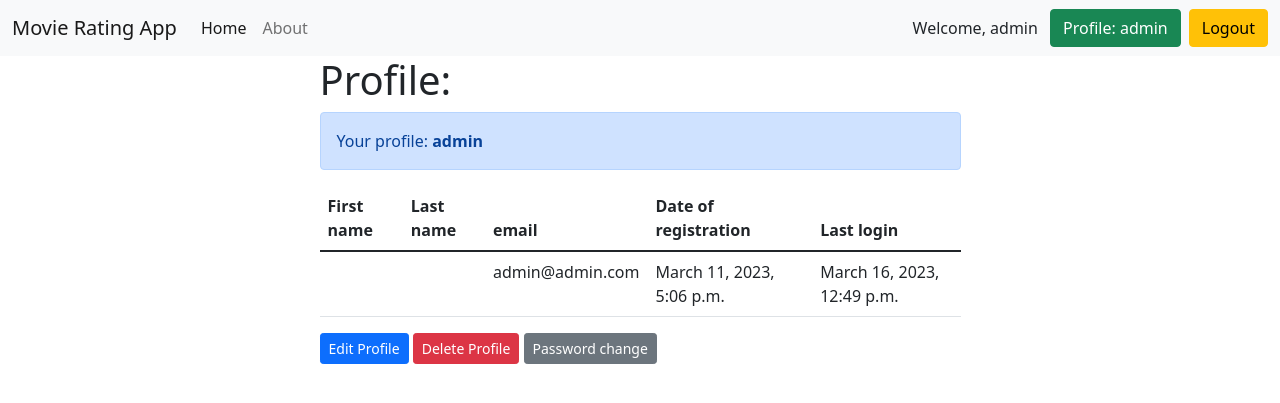
After one commit to Falco13/movie_rating, a Django app: page /users/profile/ in a window 1280 px wide. The commit adds this page. Shown: the top 403 px of the page. Run offline with Django 4.2, Linux system fonts and the light colour scheme; a user stored in the database is signed in.

Commit message:
fix home template and added user profile

```diff
--- /dev/null
+++ b/accounts/templates/accounts/profile.html
@@ -0,0 +1,36 @@
+{% extends 'base.html' %}
+
+{% block title %}Profile{% endblock %}
+
+
+{% block content %}
+
+<h1>Profile:</h1>
+<div class="alert alert-primary" role="alert">Your profile: <b>{{ user.username }}</b></div>
+
+<table class="table">
+    <thead>
+    <tr>
+        <th scope="col">First name</th>
+        <th scope="col">Last name</th>
+        <th scope="col">email</th>
+        <th scope="col">Date of registration</th>
+        <th scope="col">Last login</th>
+    </tr>
+    </thead>
+    <tbody>
+    <tr>
+        <td>{{ user.first_name }}</td>
+        <td>{{ user.last_name }}</td>
+        <td>{{ user.email }}</td>
+        <td>{{ user.date_joined }}</td>
+        <td>{{ user.last_login }}</td>
+    </tr>
+    </tbody>
+</table>
+
+<a href="#}" class="btn btn-primary btn-sm">Edit Profile</a>
+<a href="#" class="btn btn-danger btn-sm">Delete Profile</a>
+<a href="#" class="btn btn-secondary btn-sm">Password change</a>
+
+{% endblock %}
--- a/accounts/urls.py
+++ b/accounts/urls.py
@@ -1,9 +1,10 @@
 from django.urls import path
-from accounts.views import register, user_logout, user_login
+from accounts.views import register, user_logout, user_login, profile
 
 app_name = 'accounts'
 urlpatterns = [
     path('register/', register, name='register'),
     path('logout/', user_logout, name='logout'),
     path('login/', user_login, name='login'),
+    path('profile/', profile, name='profile'),
 ]
--- a/accounts/views.py
+++ b/accounts/views.py
@@ -1,5 +1,6 @@
 from django.contrib import messages
 from django.contrib.auth import login, logout
+from django.contrib.auth.decorators import login_required
 from django.shortcuts import render, redirect
 
 from accounts.forms import UserRegisterForm, UserLoginForm
@@ -35,3 +36,8 @@ def user_login(request):
 def user_logout(request):
     logout(request)
     return redirect('home')
+
+
+@login_required
+def profile(request):
+    return render(request, 'accounts/profile.html')
--- a/templates/base.html
+++ b/templates/base.html
@@ -24,7 +24,7 @@
         </div>
         {% if request.user.is_authenticated %}
         Welcome, {{ user.username }}
-        &ensp;<a class="btn btn-success" href="#" type="submit">Profile: {{ user.username }}</a>
+        &ensp;<a class="btn btn-success" href="{% url 'accounts:profile' %}" type="submit">Profile: {{ user.username }}</a>
         &ensp;<a class="btn btn-warning" href="{% url 'accounts:logout' %}" type="submit">Logout</a>
         {% else %}
         <a class="btn btn-warning" href="{% url 'accounts:login' %}" type="submit">Login</a>&ensp;
```
Also changed, not shown: movie_rating/templates/movie_rating/home.html (+23 -13 lines), db.sqlite3.
